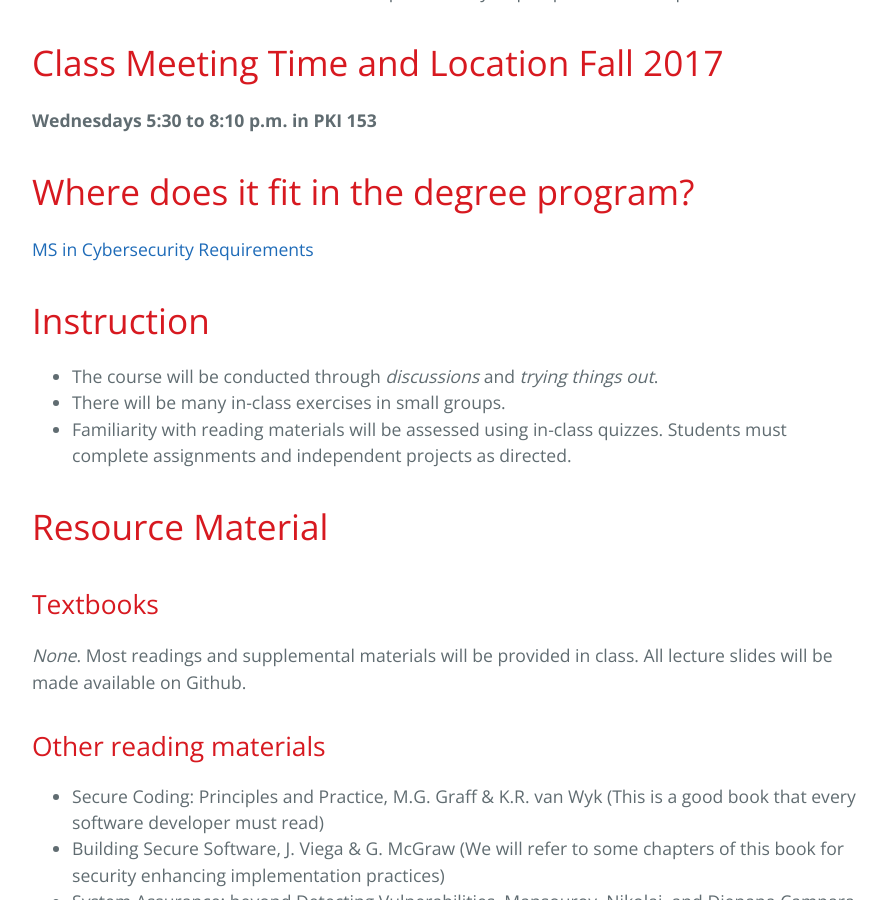
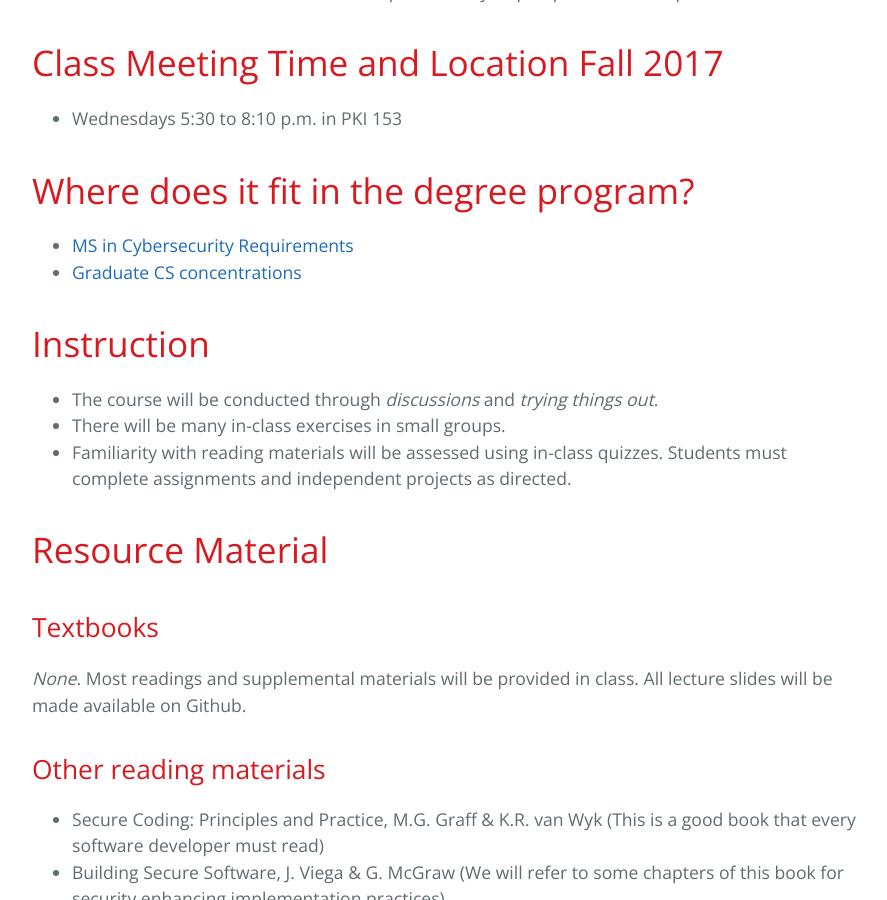
Before and after one commit to robinagandhi/swa, a Jekyll site: the page built from pages/syllabus.md, in a window 1280 px wide and 900 px high, scrolled down 696 px. Shown: the whole window, without its empty margins (192-1079 px from the left). Built offline with Jekyll 4.4.1, drawn with Linux system fonts in a browser that asks for light colours.

Commit message:
cs concentrations

```diff
--- a/pages/syllabus.md
+++ b/pages/syllabus.md
@@ -11,10 +11,11 @@ description: CYBR 8420 Software Assurance Syllabus
 * This course takes on a software development lifecycle perspective for the prevention of flaws.
 
 # Class Meeting Time and Location Fall 2017
-**Wednesdays 5:30 to 8:10 p.m. in PKI 153**
+* Wednesdays 5:30 to 8:10 p.m. in PKI 153
 
 # Where does it fit in the degree program?
-[MS in Cybersecurity Requirements](https://www.unomaha.edu/college-of-information-science-and-technology/school-of-interdisciplinary-informatics/cybersecurity/ms-cybr-reqs.php)
+* [MS in Cybersecurity Requirements](https://www.unomaha.edu/college-of-information-science-and-technology/school-of-interdisciplinary-informatics/cybersecurity/ms-cybr-reqs.php)
+* [Graduate CS concentrations](https://www.unomaha.edu/college-of-information-science-and-technology/computer-science/graduate/graduate-concentrations.php)
 
 # Instruction
 * The course will be conducted through *discussions* and *trying things out*.
```
